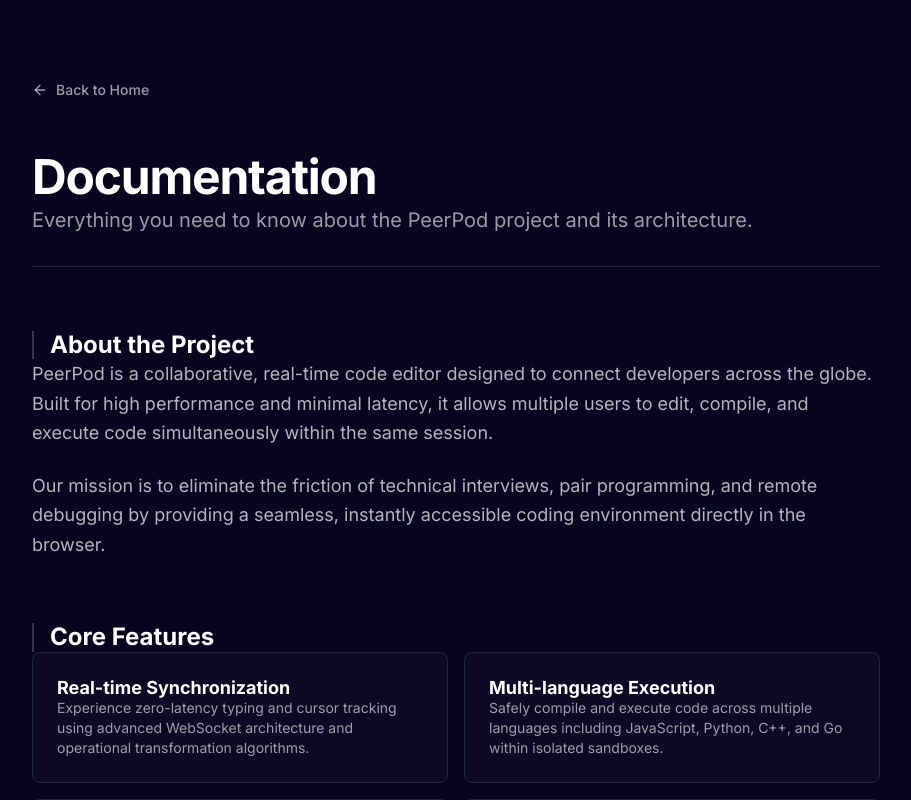
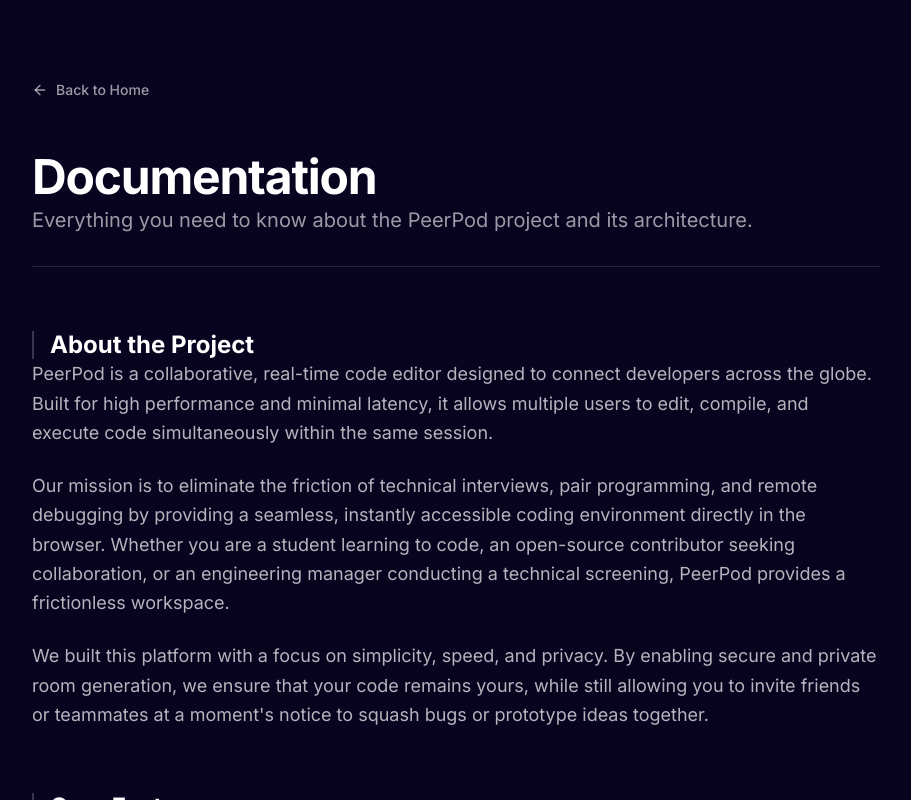
Before and after one commit to shivam290204/CodeWithFriend, a React (Vite) app in the folder frontend/: page /docs in a window 1280 px wide. Shown: the whole page, without its empty margins (184-1095 px from the left). Built offline with nearby package versions, Linux system fonts and the light colour scheme; no server answers.

Commit message:
docs: remove technical stack section and expand project description

```diff
--- a/frontend/src/pages/Docs.tsx
+++ b/frontend/src/pages/Docs.tsx
@@ -27,7 +27,10 @@ export default function Docs() {
               PeerPod is a collaborative, real-time code editor designed to connect developers across the globe. Built for high performance and minimal latency, it allows multiple users to edit, compile, and execute code simultaneously within the same session.
             </p>
             <p className="text-white/70 leading-relaxed text-lg">
-              Our mission is to eliminate the friction of technical interviews, pair programming, and remote debugging by providing a seamless, instantly accessible coding environment directly in the browser.
+              Our mission is to eliminate the friction of technical interviews, pair programming, and remote debugging by providing a seamless, instantly accessible coding environment directly in the browser. Whether you are a student learning to code, an open-source contributor seeking collaboration, or an engineering manager conducting a technical screening, PeerPod provides a frictionless workspace.
+            </p>
+            <p className="text-white/70 leading-relaxed text-lg">
+              We built this platform with a focus on simplicity, speed, and privacy. By enabling secure and private room generation, we ensure that your code remains yours, while still allowing you to invite friends or teammates at a moment's notice to squash bugs or prototype ideas together.
             </p>
           </section>
 
@@ -53,20 +56,6 @@ export default function Docs() {
             </div>
           </section>
 
-
-          <section className="space-y-6">
-            <h2 className="text-2xl font-semibold border-l-2 border-white/20 pl-4">Technical Stack</h2>
-            <div className="space-y-4 text-white/70">
-              <p>The platform is engineered using the MERN stack and modern technologies:</p>
-              <ul className="list-disc list-inside space-y-2 ml-4">
-                <li><strong>Database:</strong> MongoDB</li>
-                <li><strong>Backend:</strong> Express.js & Node.js</li>
-                <li><strong>Frontend:</strong> React.js (with Tailwind CSS)</li>
-                <li><strong>Real-time:</strong> Socket.IO</li>
-              </ul>
-            </div>
-          </section>
-
         </div>
 
         {/* Footer */}
```
